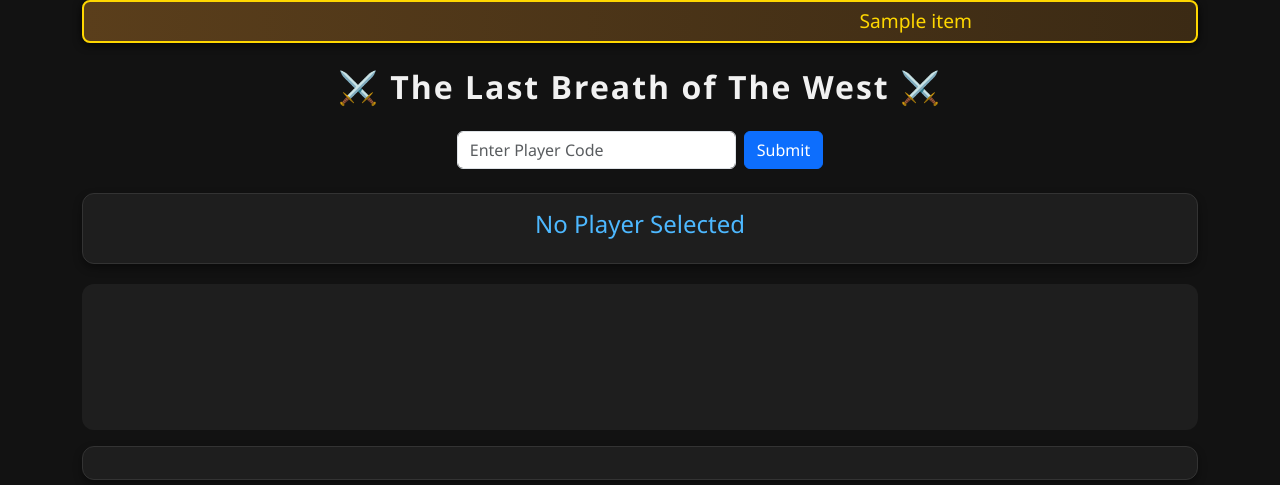
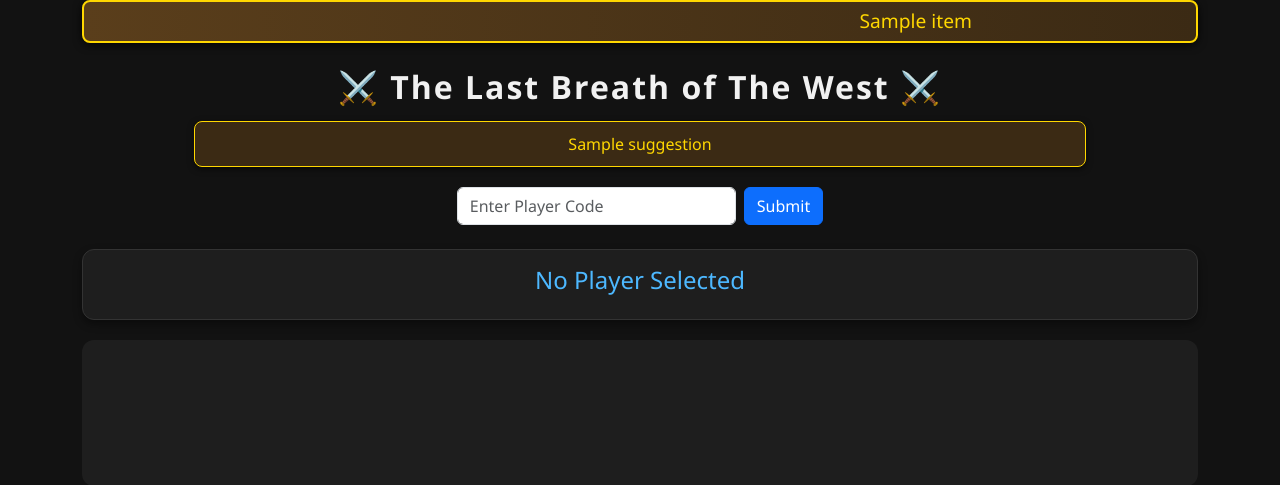
Before and after one commit to SHKRaj/war-game-dashboard, a Python web app: template templates/index.html in a window 1280 px wide. Shown: the top 485 px of the page. Run offline with Jinja, Linux system fonts and the light colour scheme; the template is opened without the code that fills it: most values are stand-ins (such as "Sample title", 1, 10 or a date in 2020).

Commit message:
Birthday, yes, happy, never - also added game suggestions

```diff
--- a/templates/index.html
+++ b/templates/index.html
@@ -12,11 +12,28 @@
     }
     .dashboard-title {
       text-align: center;
-      margin: 20px 0;
+      margin: 20px 0 10px 0;
       font-size: 2rem;
       font-weight: bold;
       letter-spacing: 2px;
       animation: fadeIn 2s ease-in-out;
+    }
+    .suggestion-box {
+      background: #3b2a14;
+      color: #ffd700;
+      border: 1px solid gold;
+      border-radius: 8px;
+      padding: 10px;
+      text-align: center;
+      font-size: 1rem;
+      margin: 0 auto 20px auto;
+      width: 80%;
+      min-height: 40px;
+      box-shadow: 0 2px 6px rgba(0,0,0,0.6);
+      transition: transform 0.3s ease;
+    }
+    .suggestion-box:hover {
+      transform: scale(1.03);
     }
     .card {
       background-color: #1e1e1e;
@@ -89,6 +106,11 @@
 
     <div class="dashboard-title">⚔️ The Last Breath of The West ⚔️</div>
 
+    <!-- Suggestions Box -->
+    <div class="suggestion-box" id="suggestionBox">
+      Loading suggestions...
+    </div>
+
     <!-- Input -->
     <div class="d-flex justify-content-center mb-4" style="animation: fadeIn 1.5s ease-in-out;">
       <input type="text" id="playerCode" class="form-control w-25" placeholder="Enter Player Code">
@@ -111,6 +133,29 @@
   </div>
 
   <script>
+    // Suggestions auto-rotation
+    const suggestions = [
+      {% for s in suggestion_items %}
+        "{{ s }}",
+      {% endfor %}
+    ];
+    let suggestionIndex = 0;
+    const suggestionBox = document.getElementById("suggestionBox");
+
+    function rotateSuggestions() {
+      if (suggestions.length > 0) {
+        suggestionBox.innerText = suggestions[suggestionIndex];
+        suggestionIndex = (suggestionIndex + 1) % suggestions.length;
+      } else {
+        suggestionBox.innerText = "No suggestions available.";
+      }
+    }
+
+    // Start rotation every 10 seconds
+    rotateSuggestions();
+    setInterval(rotateSuggestions, 10000);
+
+    // Fetch player logic (unchanged)
     async function fetchPlayer() {
       const code = document.getElementById("playerCode").value;
       const response = await fetch(`/player/${code}`);
```
